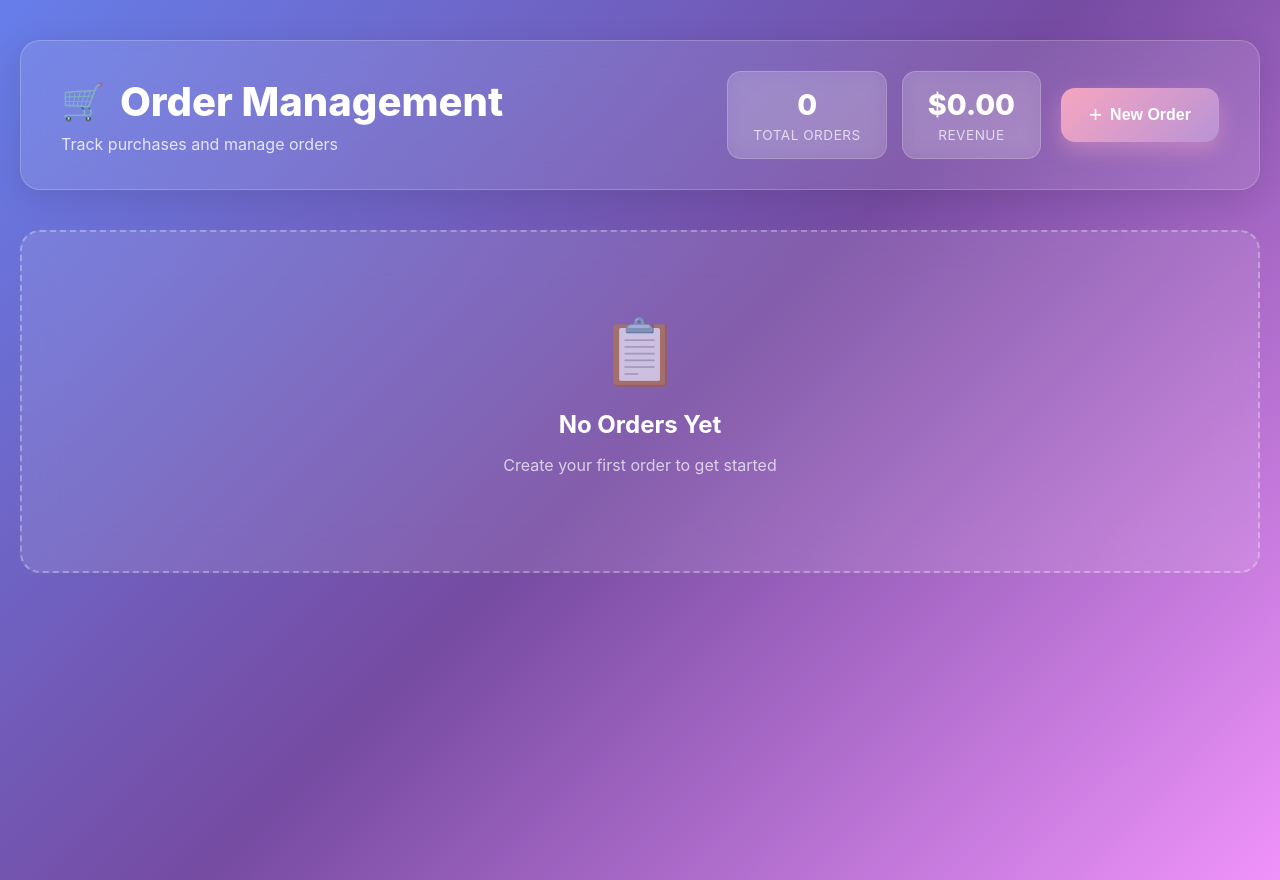
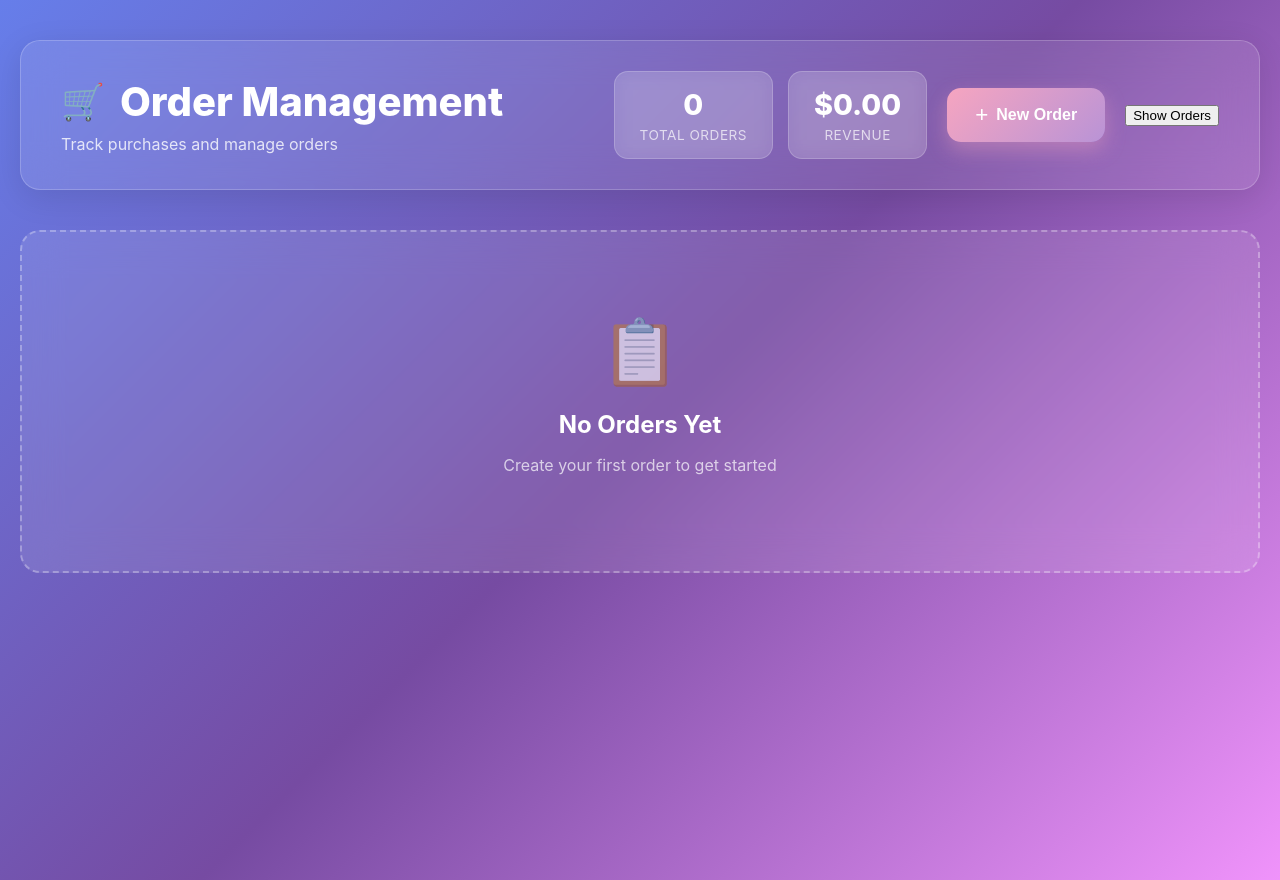
Before and after one commit to gsparvej/my-project, a React (Create React App) app: page /orders in a window 1280 px wide. Built offline with nearby package versions, Linux system fonts and the light colour scheme.

Commit message:
feat: Implement initial React project structure with routing and comprehensive order management functionality.

```diff
--- a/public/index.html
+++ b/public/index.html
@@ -1,19 +1,18 @@
 <!DOCTYPE html>
 <html lang="en">
+
 <head>
   <meta charset="utf-8" />
   <link rel="icon" href="%PUBLIC_URL%/favicon.ico" />
   <meta name="viewport" content="width=device-width, initial-scale=1" />
   <meta name="theme-color" content="#000000" />
-    <meta
-      name="description"
-      content="Web site created using create-react-app"
-    />
+  <meta name="description" content="Web site created using create-react-app" />
   <title>My Project</title>
 </head>
+
 <body>
-    <noscript>You need to enable JavaScript to run this app.</noscript>
   <div id="root"></div>
 
 </body>
+
 </html>
--- a/src/App.js
+++ b/src/App.js
@@ -4,6 +4,7 @@ import { BrowserRouter as Router, Routes, Route } from 'react-router-dom';
 import UserList from "./components/users/userList";
 import ProductList from "./components/products/ProductList";
 import OrderList from "./components/orders/OrderList";
+import ShowAllOrder from "./components/orders/ShowAllOrder";
 
 function App() {
   return (
@@ -14,6 +15,8 @@ function App() {
           <Route path="/users" element={<UserList />} />
           <Route path="/products" element={<ProductList />} />
           <Route path="/orders" element={<OrderList />} />
+          <Route path="/show-all-orders" element={<ShowAllOrder />} />
+
         </Routes>
       </Router>
     </div>
--- a/src/components/orders/OrderList.jsx
+++ b/src/components/orders/OrderList.jsx
@@ -1,6 +1,7 @@
 import { useEffect, useState } from "react";
 import CreateOrder from "./CreateOrder";
 import "./OrderList.css";
+import { Link } from "react-router-dom";
 
 const OrderList = () => {
     const [orders, setOrders] = useState(() => {
@@ -93,6 +94,9 @@ const OrderList = () => {
         setOrder({ id: "", userId: "", productId: "", quantity: 1, status: "pending" });
         setIsModalOpen(true);
     };
+    const openShowAllOrdersModal = () => {
+        setIsModalOpen(true);
+    };
 
     const closeModal = () => {
         setIsModalOpen(false);
@@ -149,6 +153,11 @@ const OrderList = () => {
                     <span className="btn-icon">+</span>
                     New Order
                 </button>
+                <button onClick={openShowAllOrdersModal}>
+
+                    Show Orders
+                </button>
+
             </div>
 
             <div className="orders-container">
```
Also changed, not shown: src/components/orders/ShowAllOrder.jsx (added). Lines whose indentation alone changed are shown as unchanged.
